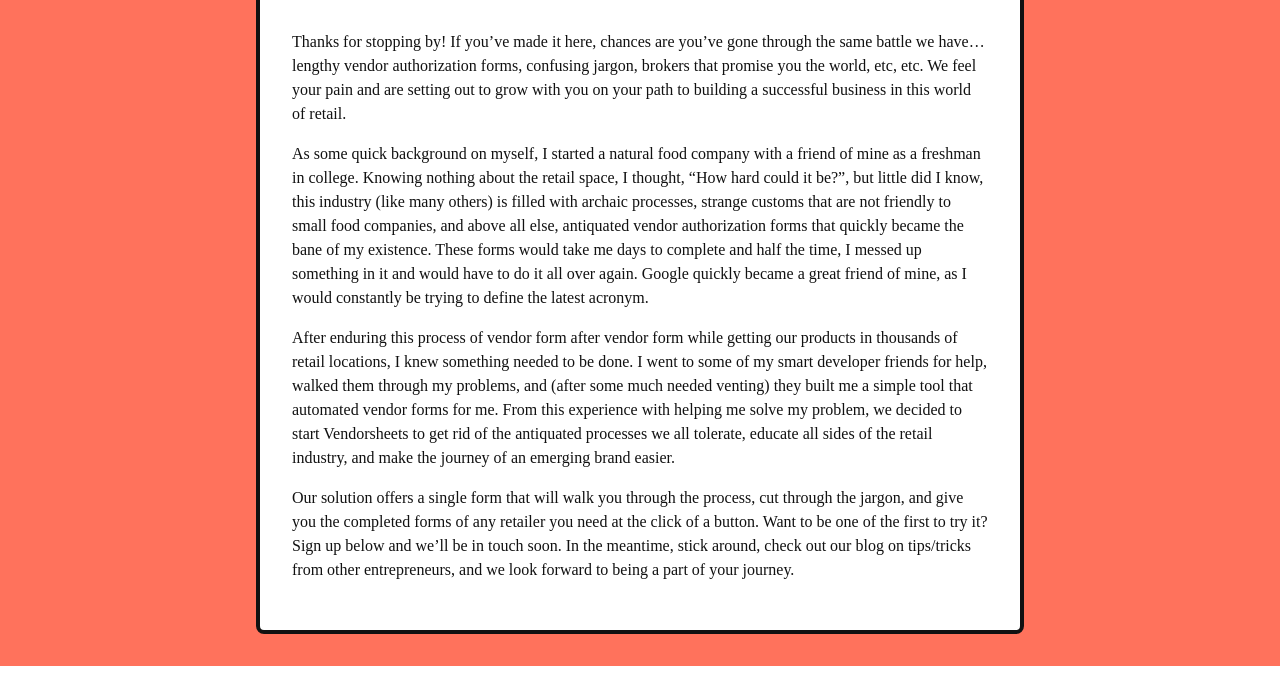
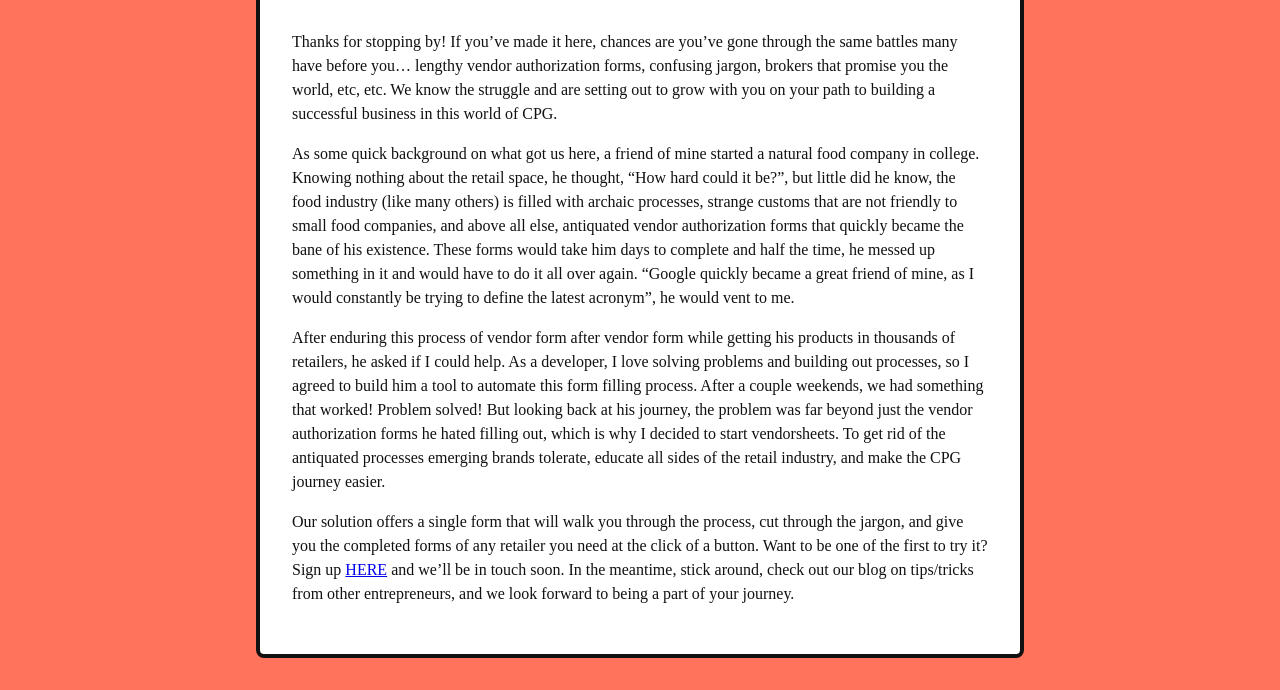
Before and after one commit to vendorsheets/vendorsheets.github.io, a Gatsby site: page /blog/why-do-this/ in a window 1280 px wide. Shown: the part 273-963 px from the top of the page. Before the commit the page ends 939 px from the top, so only its background shows below. Built offline with nearby package versions, Linux system fonts and the light colour scheme; Gatsby itself is replaced by a stand-in of ours; a web font is replaced by a local one.

Commit message:
Changed blog to be a more generic founding story

```diff
--- a/data/blog/why-do-this.md
+++ b/data/blog/why-do-this.md
@@ -1,12 +1,11 @@
 ---
 title: "Why are we doing this?"
-author: "Johnny Fayad"
 date: "2019-11-23"
 ---
-Thanks for stopping by! If you’ve made it here, chances are you’ve gone through the same battle we have… lengthy vendor authorization forms, confusing jargon, brokers that promise you the world, etc, etc. We feel your pain and are setting out to grow with you on your path to building a successful business in this world of retail.
+Thanks for stopping by! If you’ve made it here, chances are you’ve gone through the same battles many have before you… lengthy vendor authorization forms, confusing jargon, brokers that promise you the world, etc, etc. We know the struggle and are setting out to grow with you on your path to building a successful business in this world of CPG.
 
-As some quick background on myself, I started a natural food company with a friend of mine as a freshman in college. Knowing nothing about the retail space, I thought, “How hard could it be?”, but little did I know, this industry (like many others) is filled with archaic processes, strange customs that are not friendly to small food companies, and above all else, antiquated vendor authorization forms that quickly became the bane of my existence. These forms would take me days to complete and half the time, I messed up something in it and would have to do it all over again. Google quickly became a great friend of mine, as I would constantly be trying to define the latest acronym.
+As some quick background on what got us here, a friend of mine started a natural food company in college. Knowing nothing about the retail space, he thought, “How hard could it be?”, but little did he know, the food industry (like many others) is filled with archaic processes, strange customs that are not friendly to small food companies, and above all else, antiquated vendor authorization forms that quickly became the bane of his existence. These forms would take him days to complete and half the time, he messed up something in it and would have to do it all over again. “Google quickly became a great friend of mine, as I would constantly be trying to define the latest acronym”, he would vent to me.
 
-After enduring this process of vendor form after vendor form while getting our products in thousands of retail locations, I knew something needed to be done. I went to some of my smart developer friends for help, walked them through my problems, and (after some much needed venting) they built me a simple tool that automated vendor forms for me. From this experience with helping me solve my problem, we decided to start Vendorsheets to get rid of the antiquated processes we all tolerate, educate all sides of the retail industry, and make the journey of an emerging brand easier.
+After enduring this process of vendor form after vendor form while getting his products in thousands of retailers, he asked if I could help. As a developer, I love solving problems and building out processes, so I agreed to build him a tool to automate this form filling process. After a couple weekends, we had something that worked! Problem solved! But looking back at his journey, the problem was far beyond just the vendor authorization forms he hated filling out, which is why I decided to start vendorsheets. To get rid of the antiquated processes emerging brands tolerate, educate all sides of the retail industry, and make the CPG journey easier.
 
-Our solution offers a single form that will walk you through the process, cut through the jargon, and give you the completed forms of any retailer you need at the click of a button. Want to be one of the first to try it? Sign up below and we’ll be in touch soon. In the meantime, stick around, check out our blog on tips/tricks from other entrepreneurs, and we look forward to being a part of your journey.
+Our solution offers a single form that will walk you through the process, cut through the jargon, and give you the completed forms of any retailer you need at the click of a button. Want to be one of the first to try it? Sign up [HERE](https://www.vendorsheets.com) and we’ll be in touch soon. In the meantime, stick around, check out our blog on tips/tricks from other entrepreneurs, and we look forward to being a part of your journey.
```
